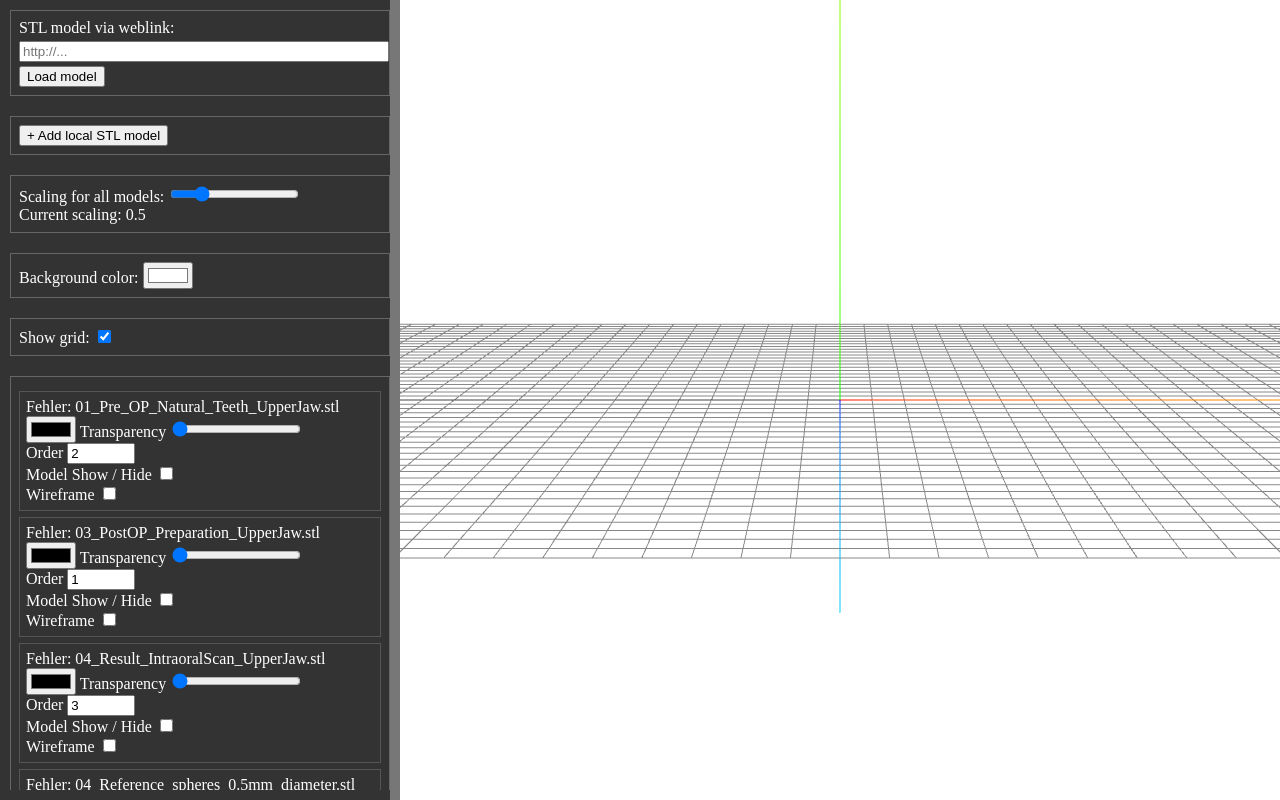
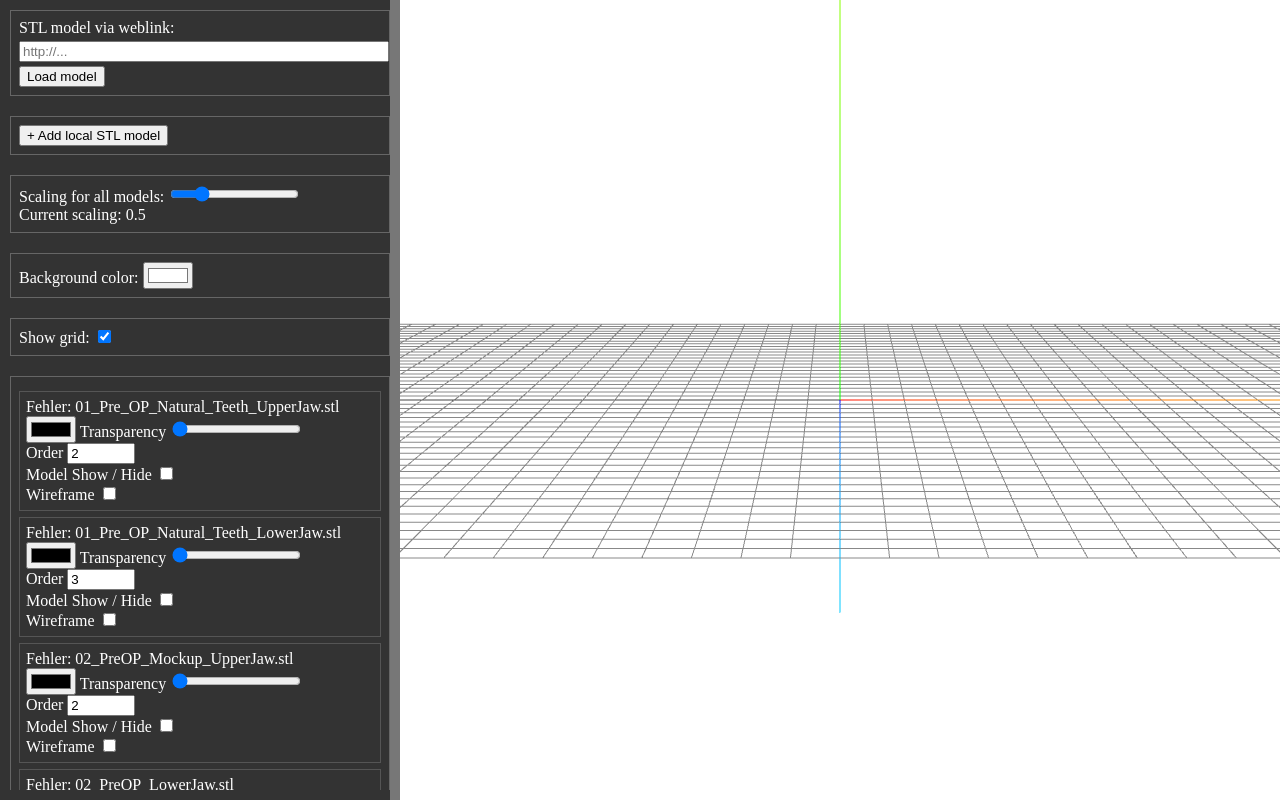
Before and after one commit to DigitaleAesthetischeZahnmedizin/CAD_CAM_ENG, a plain HTML site: page index.html in a window 1280 px wide. Drawn offline with nearby package versions, Linux system fonts and the light colour scheme; no server answers; animation ran at ten frames a second.

Commit message:
STL Order

```diff
--- a/index.html
+++ b/index.html
@@ -377,14 +377,14 @@
     // Automatisches Laden der STL-Modelle mittels Promise.allSettled
     const stlFiles = [
       { url: 'https://raw.githubusercontent.com/DigitaleAesthetischeZahnmedizin/CAD_CAM_ENG/refs/heads/main/STL/01_Pre_OP_Natural_Teeth_UpperJaw.stl', options: { visible: true, opacity: 0.5, renderOrder: 2, color: '#00E0FF' } },
+      { url: 'https://raw.githubusercontent.com/DigitaleAesthetischeZahnmedizin/CAD_CAM_ENG/refs/heads/main/STL/01_Pre_OP_Natural_Teeth_LowerJaw.stl', options: { visible: false, opacity: 1.0, renderOrder: 3, color: '#00E0FF' } },
+      { url: 'https://raw.githubusercontent.com/DigitaleAesthetischeZahnmedizin/CAD_CAM_ENG/refs/heads/main/STL/02_PreOP_Mockup_UpperJaw.stl', options: { visible: false, opacity: 0.3, renderOrder: 2, color: '#FF00F8' } },
+      { url: 'https://raw.githubusercontent.com/DigitaleAesthetischeZahnmedizin/CAD_CAM_ENG/refs/heads/main/STL/02_PreOP_LowerJaw.stl', options: { visible: false, opacity: 0.3, renderOrder: 3, color: '#FF00F8' } },
       { url: 'https://raw.githubusercontent.com/DigitaleAesthetischeZahnmedizin/CAD_CAM_ENG/refs/heads/main/STL/03_PostOP_Preparation_UpperJaw.stl', options: { visible: true, opacity: 1.0, renderOrder: 1, color: '#ff0000' } },
       { url: 'https://raw.githubusercontent.com/DigitaleAesthetischeZahnmedizin/CAD_CAM_ENG/refs/heads/main/STL/04_Result_IntraoralScan_UpperJaw.stl', options: { visible: true, opacity: 0.3, renderOrder: 3, color: '#CDFF00' } },
+      { url: 'https://raw.githubusercontent.com/DigitaleAesthetischeZahnmedizin/CAD_CAM_ENG/refs/heads/main/STL/04_Result_IntraoralScan_LowerJaw.stl', options: { visible: false, opacity: 0.3, renderOrder: 3, color: '#CDFF00' } },
       { url: 'https://raw.githubusercontent.com/DigitaleAesthetischeZahnmedizin/CAD_CAM_ENG/refs/heads/main/STL/04_Reference_spheres_0.5mm_diameter.stl', options: { visible: true, opacity: 1.0, renderOrder: 1, color: '#ff0000' } },
       { url: 'https://raw.githubusercontent.com/DigitaleAesthetischeZahnmedizin/CAD_CAM_ENG/refs/heads/main/STL/05_Result_LaboratoryScan_UpperJaw.stl', options: { visible: false, opacity: 0.3, renderOrder: 3, color: '#8F00FF' } },
-      { url: 'https://raw.githubusercontent.com/DigitaleAesthetischeZahnmedizin/CAD_CAM_ENG/refs/heads/main/STL/02_PreOP_Mockup_UpperJaw.stl', options: { visible: false, opacity: 0.3, renderOrder: 2, color: '#FF00F8' } },
-      { url: 'https://raw.githubusercontent.com/DigitaleAesthetischeZahnmedizin/CAD_CAM_ENG/refs/heads/main/STL/02_PreOP_LowerJaw.stl', options: { visible: false, opacity: 0.3, renderOrder: 3, color: '#FF00F8' } },
-      { url: 'https://raw.githubusercontent.com/DigitaleAesthetischeZahnmedizin/CAD_CAM_ENG/refs/heads/main/STL/01_Pre_OP_Natural_Teeth_LowerJaw.stl', options: { visible: false, opacity: 0.3, renderOrder: 3, color: '#00E0FF' } },
-      { url: 'https://raw.githubusercontent.com/DigitaleAesthetischeZahnmedizin/CAD_CAM_ENG/refs/heads/main/STL/04_Result_IntraoralScan_LowerJaw.stl', options: { visible: false, opacity: 0.3, renderOrder: 3, color: '#CDFF00' } },
       { url: 'https://raw.githubusercontent.com/DigitaleAesthetischeZahnmedizin/CAD_CAM_ENG/refs/heads/main/STL/05_Result_LaboratoryScan_LowerJaw.stl', options: { visible: false, opacity: 0.3, renderOrder: 3, color: '#8F00FF' } }
     ];
 
```
